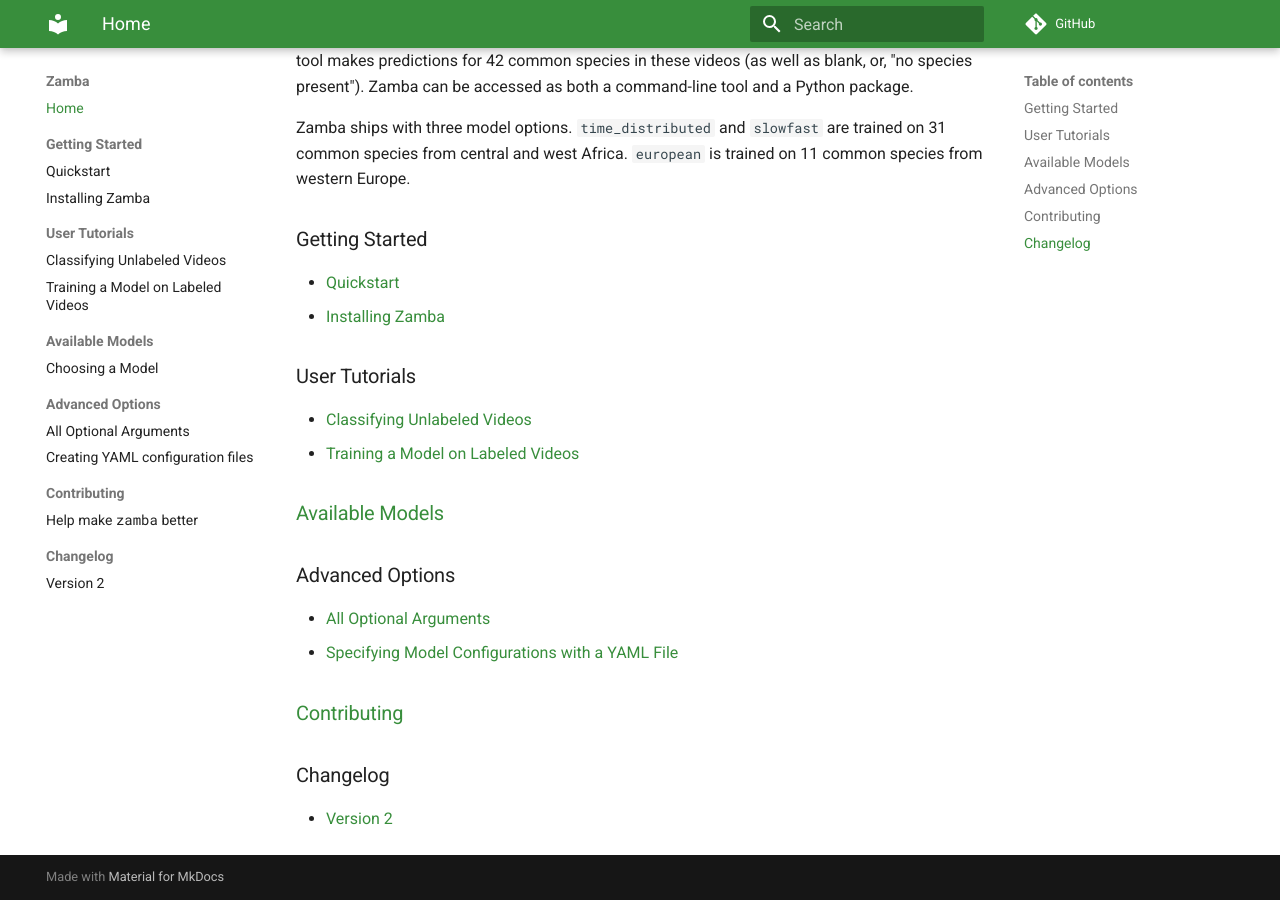
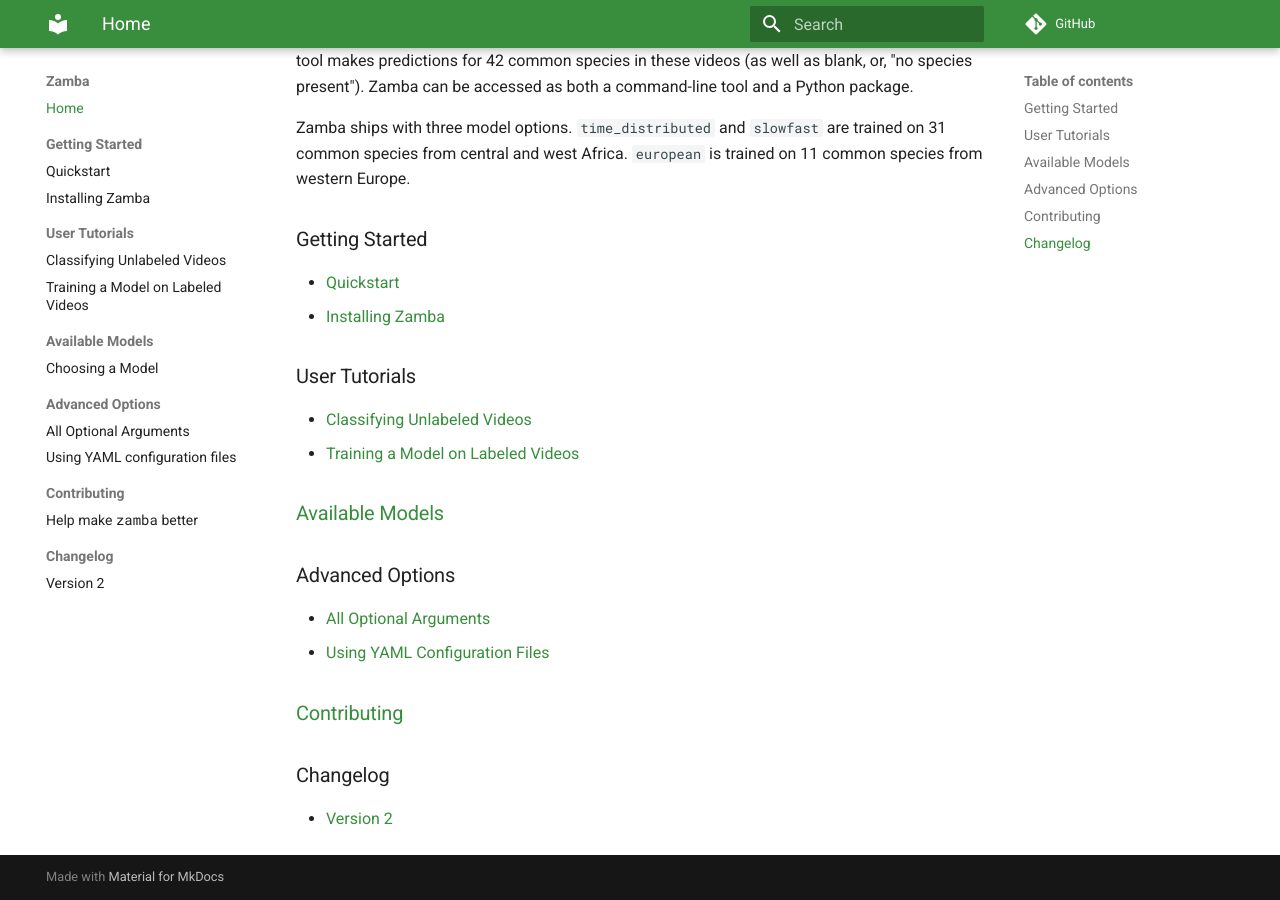
Before and after one commit to drivendataorg/zamba, an MkDocs documentation site: the page built from docs/docs/index.md, in a window 1280 px wide and 900 px high, scrolled down 588 px. Built offline with MkDocs 1.6.1 and Material for MkDocs 9.7.7, drawn with Linux system fonts in a browser that asks for light colours; comment, search, counter and statistics services are not loaded.

Commit message:
copy edits

```diff
--- a/docs/docs/index.md
+++ b/docs/docs/index.md
@@ -31,7 +31,7 @@
 
 ### Advanced Options
 - [All Optional Arguments](configurations.md)
-- [Specifying Model Configurations with a YAML File](yaml-config.md)
+- [Using YAML Configuration Files](yaml-config.md)
 
 ### [Contributing](contribute.md)
 
--- a/docs/mkdocs.yml
+++ b/docs/mkdocs.yml
@@ -24,7 +24,7 @@
     - Choosing a Model: "models.md"
   - 'Advanced Options':
     - All Optional Arguments: "configurations.md"
-    - Creating YAML configuration files: "yaml-config.md"
+    - Using YAML configuration files: "yaml-config.md"
   - 'Contributing':
     - Help make <code>zamba</code> better: "contribute.md"
   - 'Changelog':
```
Also changed, not shown: docs/docs/yaml-config.md (+1 -1 lines).
